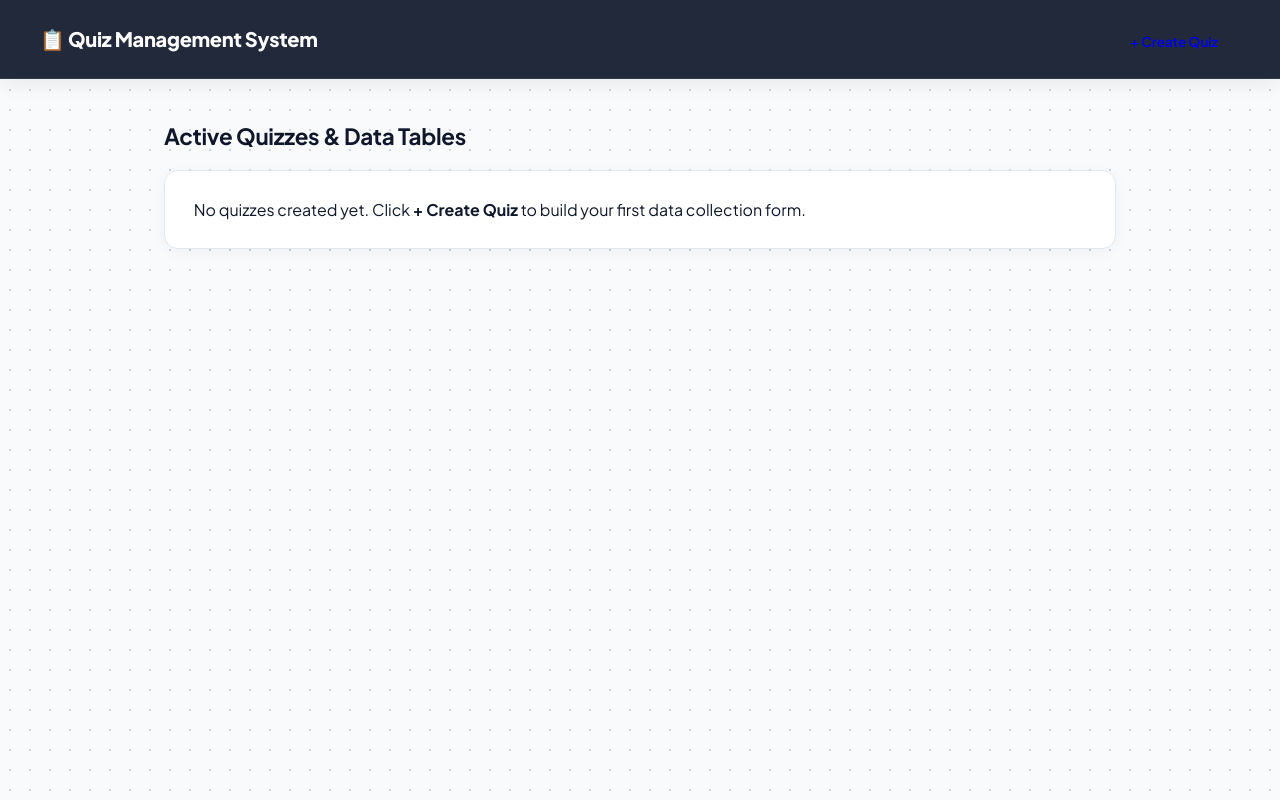
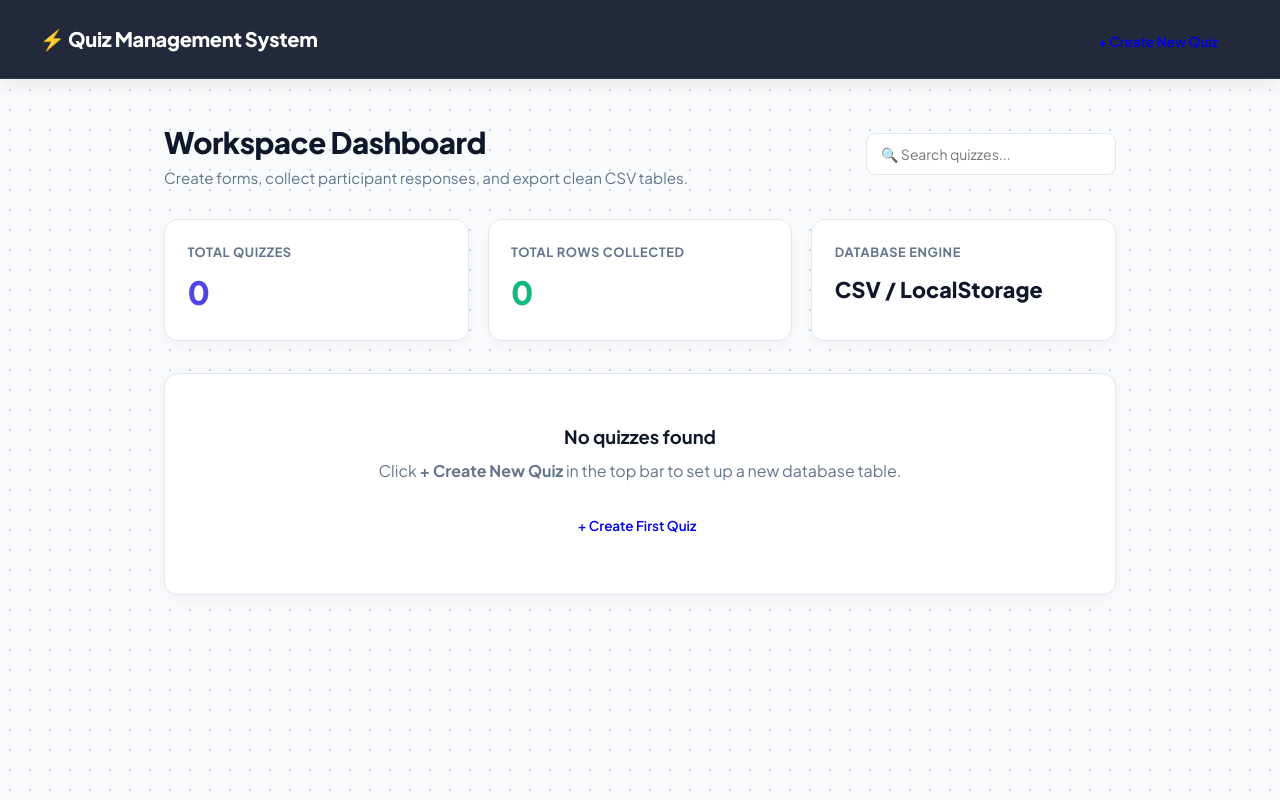
Before and after one commit to wantto-13/quiz-management-system, a plain HTML site: page index.html in a window 1280 px wide. Drawn offline with Linux system fonts and the light colour scheme.

Commit message:
Enhance dashboard layout and add search feature
Updated the layout and functionality of the Quiz Management System dashboard, including new search functionality and improved stats display.

```diff
--- a/index.html
+++ b/index.html
@@ -9,12 +9,37 @@
 <body>
 
   <nav>
-    <a href="index.html" class="brand">📋 Quiz Management System</a>
-    <a href="create.html" class="btn btn-success">+ Create Quiz</a>
+    <a href="index.html" class="brand">⚡ Quiz Management System</a>
+    <a href="create.html" class="btn btn-primary">+ Create New Quiz</a>
   </nav>
 
   <div class="container">
-    <h2>Active Quizzes & Data Tables</h2>
+    <div class="hero-header">
+      <div>
+        <h1>Workspace Dashboard</h1>
+        <p>Create forms, collect participant responses, and export clean CSV tables.</p>
+      </div>
+      <div style="min-width: 250px;">
+        <input type="text" id="searchInput" placeholder="🔍 Search quizzes..." onkeyup="renderDashboard()" style="margin:0;">
+      </div>
+    </div>
+
+    <!-- Live Summary Stats -->
+    <div class="stats-grid">
+      <div class="stat-card">
+        <div class="stat-label">Total Quizzes</div>
+        <div class="stat-value" id="statQuizzes">0</div>
+      </div>
+      <div class="stat-card">
+        <div class="stat-label">Total Rows Collected</div>
+        <div class="stat-value" id="statRows" style="color: #10b981;">0</div>
+      </div>
+      <div class="stat-card">
+        <div class="stat-label">Database Engine</div>
+        <div class="stat-value" style="font-size: 1.35rem; color: #0f172a; margin-top: 10px;">CSV / LocalStorage</div>
+      </div>
+    </div>
+
     <div id="quizList"></div>
   </div>
 
@@ -22,31 +47,43 @@
     function renderDashboard() {
       const quizzes = JSON.parse(localStorage.getItem('qms_quizzes')) || [];
       const allRecords = JSON.parse(localStorage.getItem('qms_records')) || {};
+      const query = document.getElementById('searchInput').value.toLowerCase();
+
+      // Update Top Stat Cards
+      let totalRows = 0;
+      quizzes.forEach(q => totalRows += (allRecords[q.id] || []).length);
+      document.getElementById('statQuizzes').innerText = quizzes.length;
+      document.getElementById('statRows').innerText = totalRows;
+
       const list = document.getElementById('quizList');
       list.innerHTML = '';
 
-      if (quizzes.length === 0) {
+      const filtered = quizzes.filter(q => q.title.toLowerCase().includes(query));
+
+      if (filtered.length === 0) {
         list.innerHTML = `
-          <div class="card">
-            <p>No quizzes created yet. Click <b>+ Create Quiz</b> to build your first data collection form.</p>
+          <div class="card" style="text-align:center; padding: 3rem 1.5rem;">
+            <h3>No quizzes found</h3>
+            <p style="color:#64748b; margin-bottom:1rem;">Click <b>+ Create New Quiz</b> in the top bar to set up a new database table.</p>
+            <a href="create.html" class="btn btn-primary">+ Create First Quiz</a>
           </div>`;
         return;
       }
 
-      quizzes.forEach(quiz => {
+      filtered.forEach(quiz => {
         const recordCount = (allRecords[quiz.id] || []).length;
         const card = document.createElement('div');
         card.className = 'card quiz-row';
         card.innerHTML = `
           <div>
             <h3>${quiz.title}</h3>
-            <span class="badge">${quiz.fields.length} Columns</span>
-            <span class="badge">${recordCount} Rows Collected</span>
+            <span class="badge">📊 ${quiz.fields.length} Columns</span>
+            <span class="badge badge-green">🗂️ ${recordCount} Rows Collected</span>
           </div>
           <div>
-            <a href="take.html?id=${quiz.id}" class="btn btn-primary">Give Quiz</a>
-            <a href="export.html?id=${quiz.id}" class="btn btn-info">View Table / CSV</a>
-            <button onclick="deleteQuiz(${quiz.id})" class="btn btn-danger">Delete</button>
+            <a href="take.html?id=${quiz.id}" class="btn btn-primary">▶ Give Quiz</a>
+            <a href="export.html?id=${quiz.id}" class="btn btn-info">📥 Table & CSV</a>
+            <button onclick="deleteQuiz(${quiz.id})" class="btn btn-danger">🗑 Delete</button>
           </div>
         `;
         list.appendChild(card);
```
